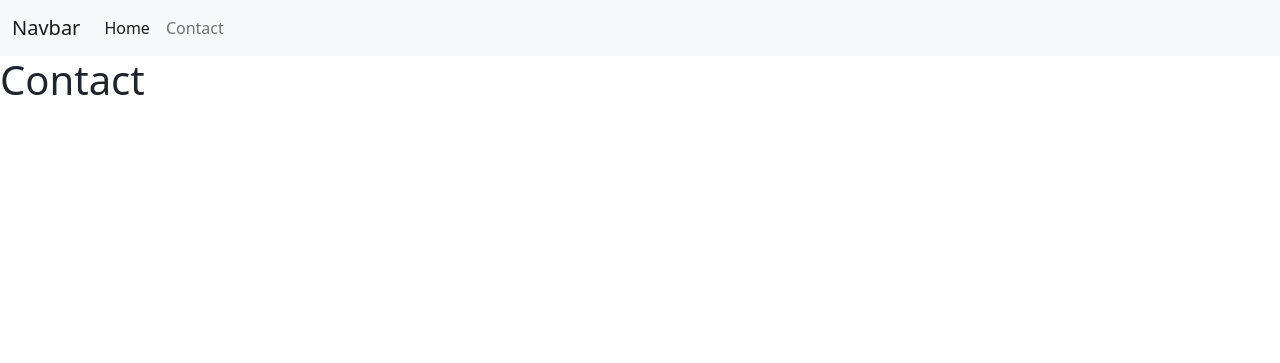
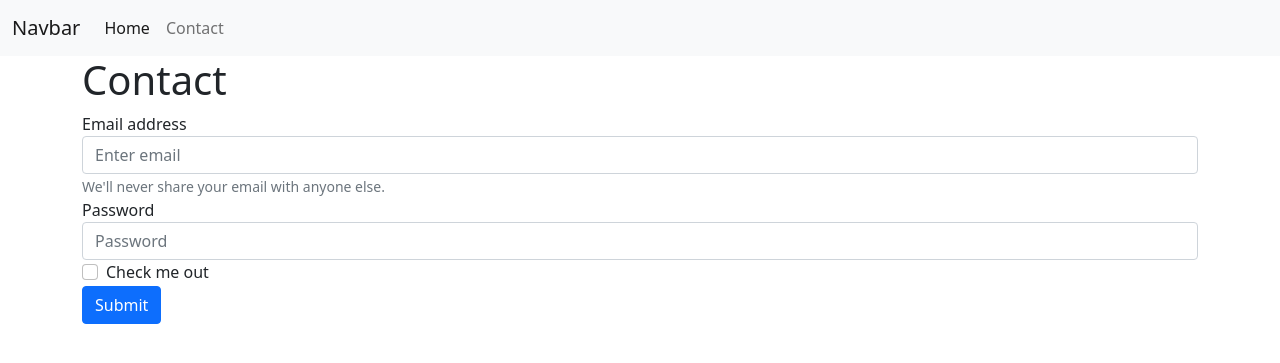
Before and after one commit to gyan9427/phpMVCframework, a PHP site: page /contact in a window 1280 px wide. Shown: the top 363 px of the page. Run offline with PHP 8.4, Linux system fonts and the light colour scheme.

Commit message:
create post method and add form to contact page

```diff
--- a/core/Router.php
+++ b/core/Router.php
@@ -43,8 +43,8 @@ namespace app\core;
 
       if ($callback === false){
         Application::$app->response->setStatusCode(404);
-        echo "not found";
-        exit;
+        return $this->renderView("_404");
+
       }
 
       if (is_string($callback)){
--- a/public/index.php
+++ b/public/index.php
@@ -11,6 +11,10 @@ $app = new Application($rootpath);
 $app->router->get('/','home');
 
 $app->router->get('/contact','contact');
+
+$app->router->post('/contact',function(){
+    echo "this is post";
+});
 //This is equivalent to Router::get('/contact',function);
 
 $app->run();
--- a/views/contact.php
+++ b/views/contact.php
@@ -1 +1,18 @@
 <h1>Contact</h1>
+
+<form action="" method="post">
+  <div class="form-group">
+    <label for="exampleInputEmail1">Email address</label>
+    <input type="email" class="form-control" id="exampleInputEmail1" aria-describedby="emailHelp" placeholder="Enter email">
+    <small id="emailHelp" class="form-text text-muted">We'll never share your email with anyone else.</small>
+  </div>
+  <div class="form-group">
+    <label for="exampleInputPassword1">Password</label>
+    <input type="password" class="form-control" id="exampleInputPassword1" placeholder="Password">
+  </div>
+  <div class="form-group form-check">
+    <input type="checkbox" class="form-check-input" id="exampleCheck1">
+    <label class="form-check-label" for="exampleCheck1">Check me out</label>
+  </div>
+  <button type="submit" class="btn btn-primary">Submit</button>
+</form>
--- a/views/layouts/main.php
+++ b/views/layouts/main.php
@@ -31,7 +31,11 @@
     </div>
   </div>
 </nav>
-    {{content}}
+
+<div class="container">
+  {{content}}
+</div>
+
 
     <!-- Optional JavaScript; choose one of the two! -->
 
```
